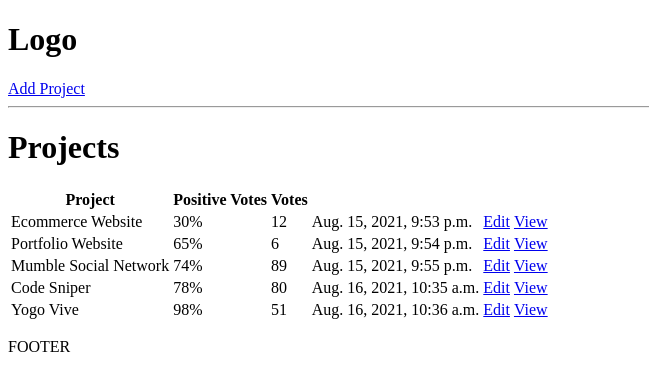
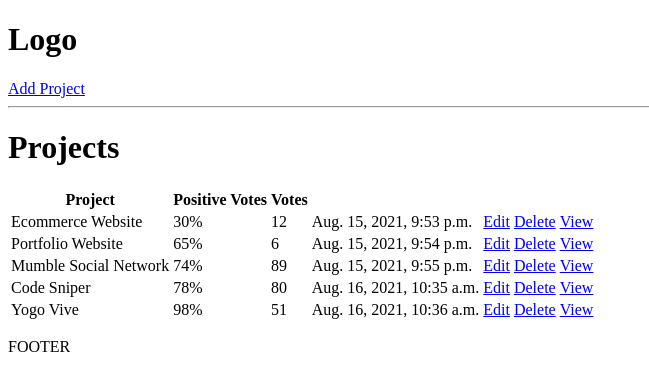
Before and after one commit to FlipGit1949/devsearch, a Django app: page / in a window 1280 px wide. Shown: the top 391 px of the page, without its empty margins (0-649 px from the left). Run offline with Django 3.2, Linux system fonts and the light colour scheme; data comes from the database, SQL or seed files in the repository; both versions use the stored data as it was after the commit.

Commit message:
added deleteform

```diff
--- a/projects/templates/projects/projects.html
+++ b/projects/templates/projects/projects.html
@@ -21,6 +21,7 @@
 			<td>{{project.vote_total}}</td>
 			<td>{{project.created}}</td>
 			<td><a href="{% url 'update-project' project.id %}">Edit</a></td>
+			<td><a href="{% url 'delete-project' project.id %}">Delete</a></td>
 			<td><a href="{% url 'project' project.id %}">View</a></td>
 		</tr>
 	{% endfor %}
--- a/projects/urls.py
+++ b/projects/urls.py
@@ -7,5 +7,6 @@ urlpatterns = [
 
     path('create-project/', views.createProject, name='create-project'),
     path('update-project/<str:pk>/', views.updateProject, name='update-project'),
+    path('delete-project/<str:pk>/', views.deleteProject, name='delete-project'),
 
 ]
--- a/projects/views.py
+++ b/projects/views.py
@@ -27,7 +27,6 @@ def createProject(request):
 	return render(request, 'projects/project_form.html', context)
 
 
-
 def updateProject(request, pk):
 	project = Project.objects.get(id=pk)
 	form = ProjectForm(instance=project)
@@ -40,3 +39,12 @@ def updateProject(request, pk):
 
 	context = {'form':form}
 	return render(request, 'projects/project_form.html', context)
+
+
+def deleteProject(request, pk):
+	project = Project.objects.get(id=pk)
+	if request.method == 'POST':
+		project.delete()
+		return redirect('projects')
+	context = {'object': project}
+	return render(request, 'projects/delete_template.html', context)
```
Also changed, not shown: projects/templates/projects/delete_template.html (added, +11 -0 lines), db.sqlite3.
